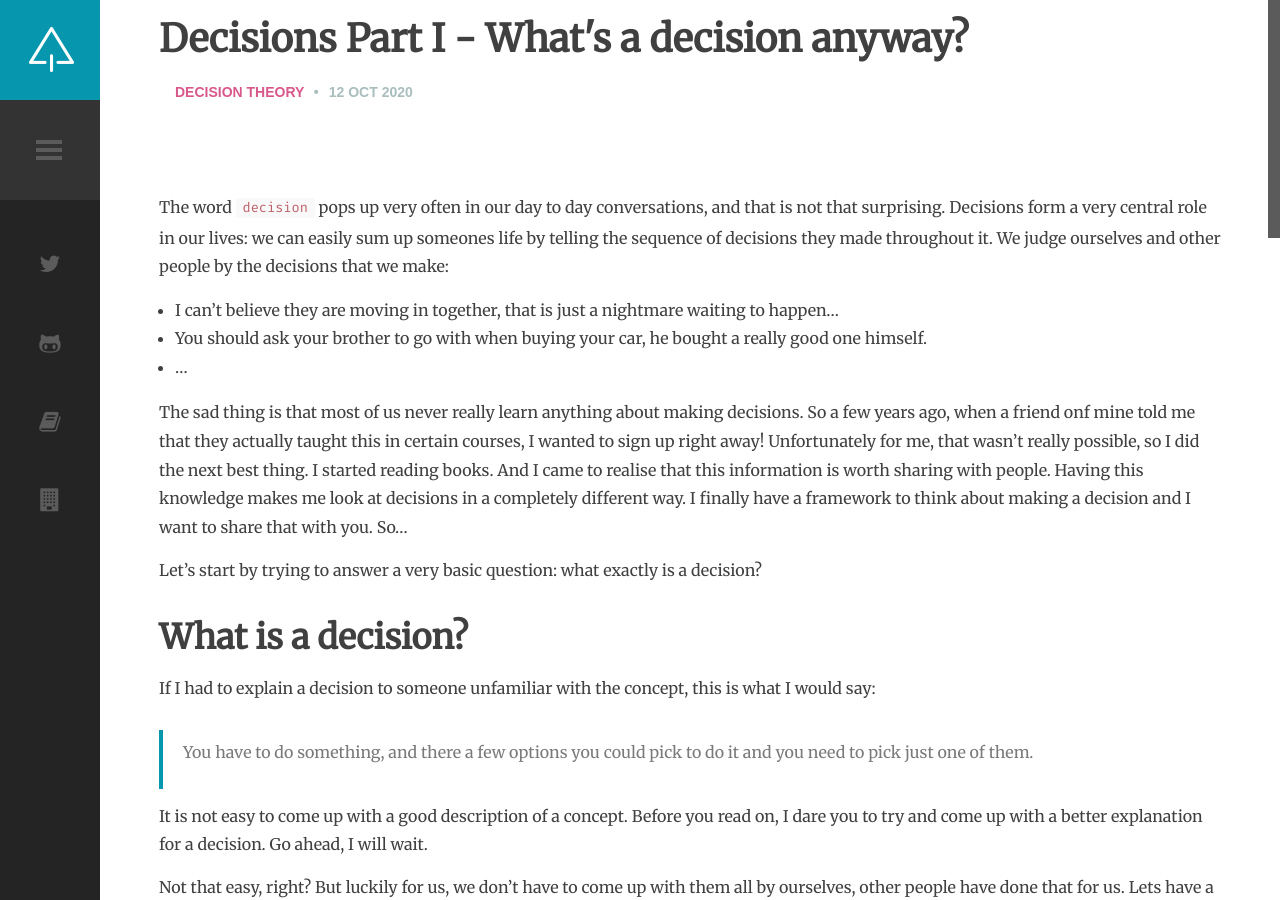
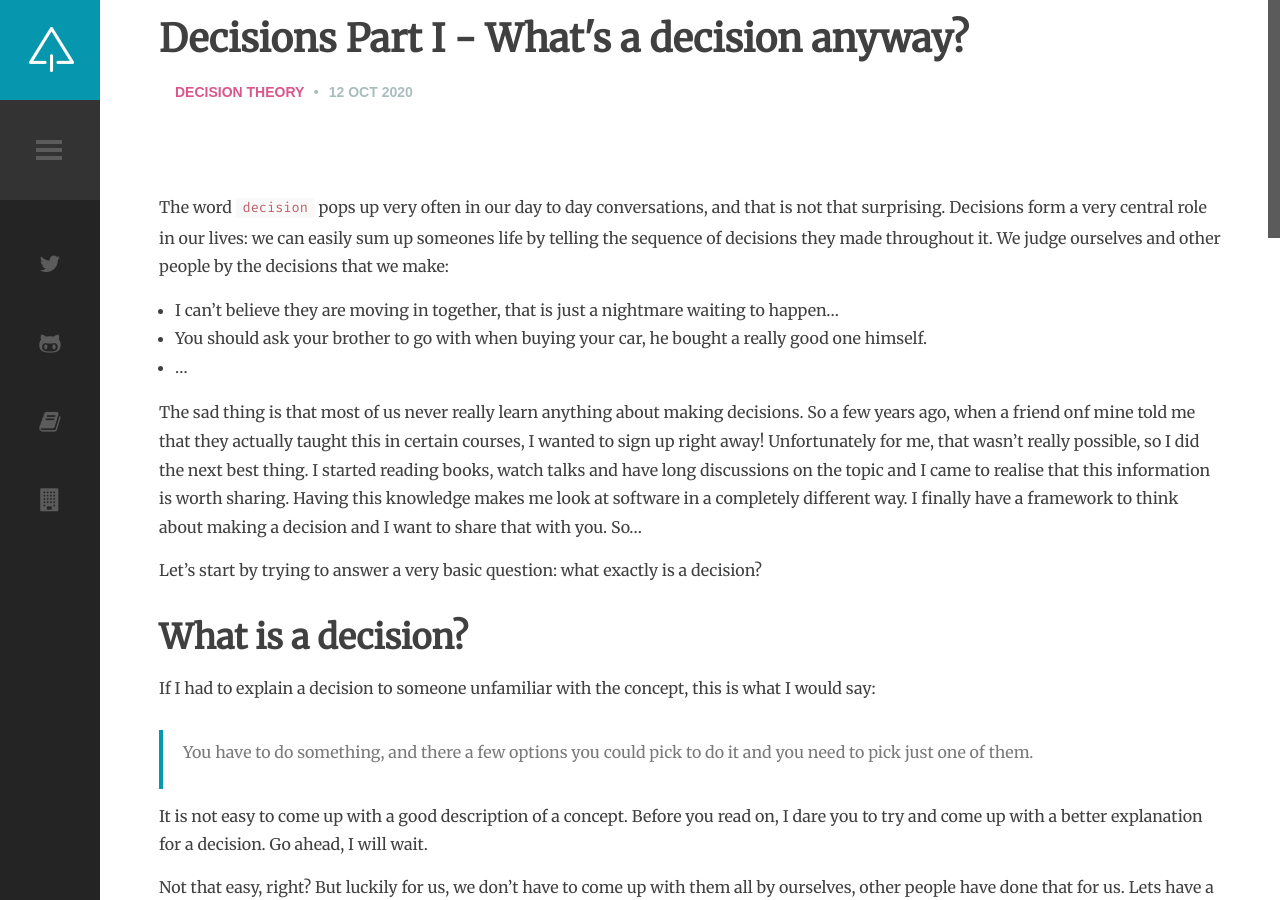
Before and after one commit to selketjah/selketjah.github.io, a Jekyll site: the page built from _posts/2019-10-17-what-is-a-decision.md, in a window 1280 px wide and 900 px high. Built offline with Jekyll 4.4.1, drawn with Linux system fonts in a browser that asks for light colours; comment, search, counter and statistics services are not loaded.

Commit message:
fix intro

```diff
--- a/_posts/2019-10-17-what-is-a-decision.md
+++ b/_posts/2019-10-17-what-is-a-decision.md
@@ -13,7 +13,7 @@ The word `decision` pops up very often in our day to day conversations, and that
 * You should ask your brother to go with when buying your car, he bought a really good one himself.
 * ...
 
-The sad thing is that most of us never really learn anything about making decisions. <!--more--> So a few years ago, when a friend onf mine told me that they actually taught this in certain courses, I wanted to sign up right away! Unfortunately for me, that wasn't really possible, so I did the next best thing. I started reading books. And I came to realise that this information is worth sharing with people. Having this knowledge makes me look at decisions in a completely different way. I finally have a framework to think about making a decision and I want to share that with you. So...
+The sad thing is that most of us never really learn anything about making decisions. <!--more--> So a few years ago, when a friend onf mine told me that they actually taught this in certain courses, I wanted to sign up right away! Unfortunately for me, that wasn't really possible, so I did the next best thing. I started reading books, watch talks and have long discussions on the topic and I came to realise that this information is worth sharing. Having this knowledge makes me look at software in a completely different way. I finally have a framework to think about making a decision and I want to share that with you. So...
 
 Let's start by trying to answer a very basic question: what exactly is a decision?
 
```
